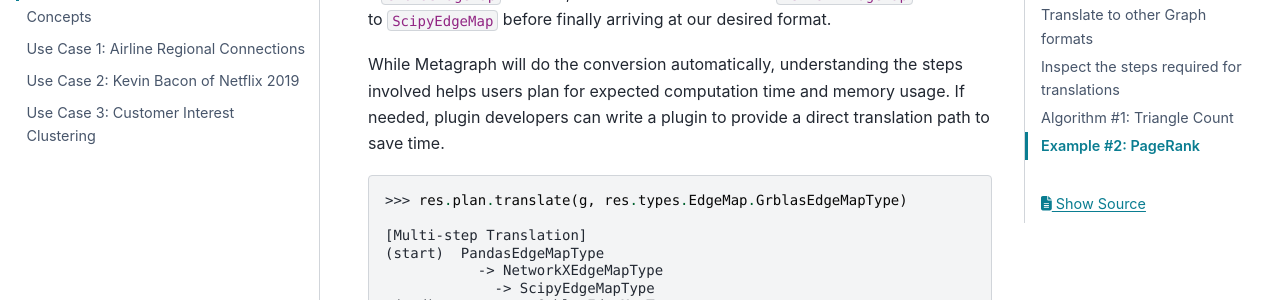
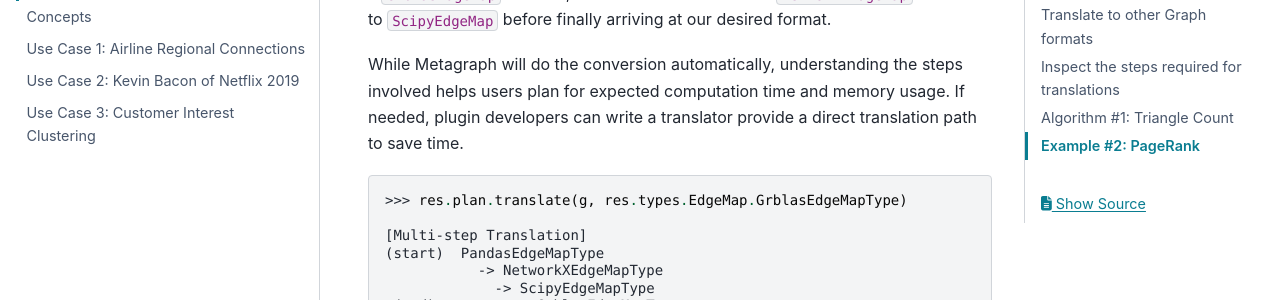
Before and after one commit to metagraph-dev/metagraph, a Sphinx documentation site: the page built from docs/getting_started/tutorial.rst, in a window 1280 px wide and 900 px high, scrolled down 5417 px. Shown: the part 206-506 px from the top of the window. Built offline with Sphinx 7.4.7 and the PyData theme 0.15.4, drawn with Linux system fonts in a browser that asks for light colours.

Commit message:
Rephrase sentence in metagraph/docs/getting_started/tutorial.rst
This commit replaces "If needed, plugin developers can write a plugin to provide a direct translation path to save time" -> "If needed, plugin developers can write a translator provide a direct translation path to save time" in metagraph/docs/getting_started/tutorial.rst since the new phrasing made more sense.

```diff
--- a/docs/getting_started/tutorial.rst
+++ b/docs/getting_started/tutorial.rst
@@ -466,7 +466,7 @@ finally arriving at our desired format.
 
 While Metagraph will do the conversion automatically, understanding the
 steps involved helps users plan for expected computation time and memory
-usage. If needed, plugin developers can write a plugin to provide a
+usage. If needed, plugin developers can write a translator provide a
 direct translation path to save time.
 
 .. code:: python
```
Also changed, not shown: docs/_downloads/notebooks/tutorial.ipynb.
